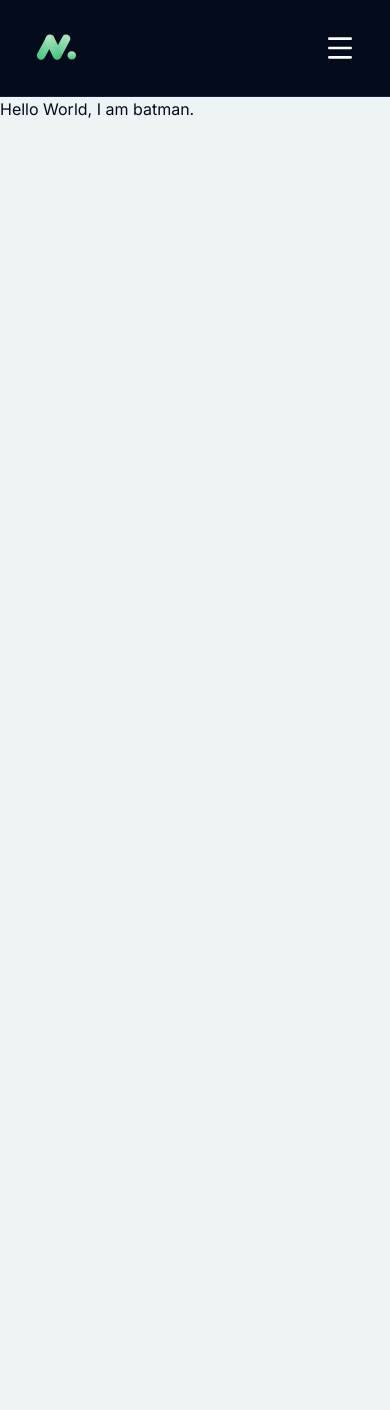
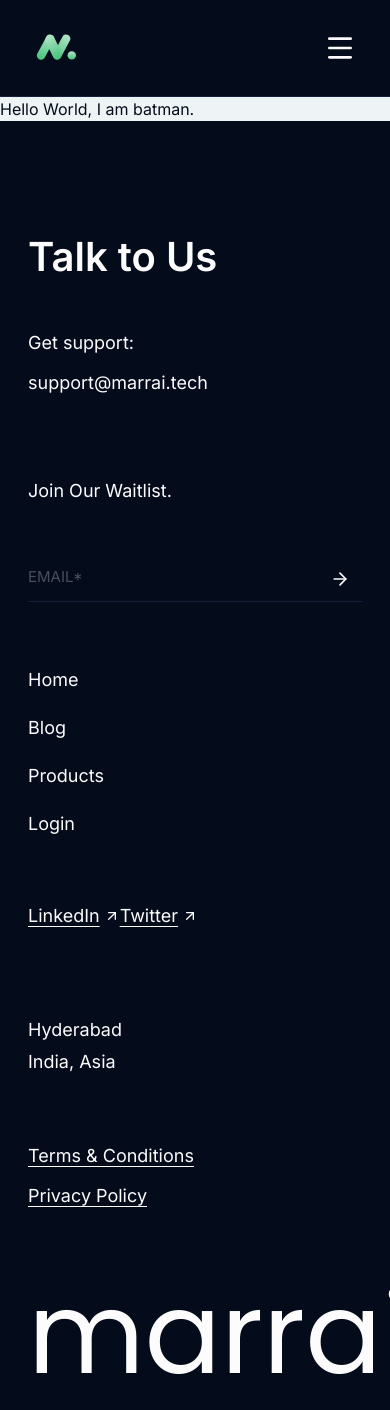
Before and after one commit to whyismeleige/marrai-web, a Next.js app: page / in a window 390 px wide. Before the commit the page ends 844 px from the top, so only its background shows below. Built offline with nearby package versions, Linux system fonts and the light colour scheme.

Commit message:
feat(layout): add responsive footer

```diff
--- a/src/app/layout.tsx
+++ b/src/app/layout.tsx
@@ -1,5 +1,6 @@
 import type { Metadata } from "next";
 import { Inter, Poppins } from "next/font/google";
+import { SiteFooter } from "@/components/layout/site-footer";
 import { SiteHeader } from "@/components/layout/site-header";
 import "./globals.css";
 import { cn } from "@/lib/utils";
@@ -40,7 +41,8 @@
     >
       <body className="min-h-full flex flex-col">
         <SiteHeader />
-        {children}
+        <main className="flex-1">{children}</main>
+        <SiteFooter />
       </body>
     </html>
   );
--- /dev/null
+++ b/src/components/layout/site-footer.tsx
@@ -0,0 +1,150 @@
+import Link from "next/link"
+import { ArrowRight, ArrowUpRight } from "lucide-react"
+
+const footerNavLinks = [
+  {
+    label: "Home",
+    href: "/",
+  },
+  {
+    label: "Blog",
+    href: "/blog",
+  },
+  {
+    label: "Products",
+    href: "/products",
+  },
+  {
+    label: "Login",
+    href: "/login",
+  },
+] as const
+
+const socialLinks = [
+  {
+    label: "LinkedIn",
+    href: "https://www.linkedin.com/company/marrai",
+  },
+  {
+    label: "Twitter",
+    href: "https://x.com/marrai",
+  },
+] as const
+
+const legalLinks = [
+  {
+    label: "Terms & Conditions",
+    href: "/terms",
+  },
+  {
+    label: "Privacy Policy",
+    href: "/privacy",
+  },
+] as const
+
+export function SiteFooter() {
+  return (
+    <footer className="dark overflow-hidden bg-background text-foreground">
+      <div className="mx-auto flex min-h-[48rem] w-full max-w-7xl flex-col px-7 pb-8 pt-28 sm:min-h-[58rem] sm:px-12 sm:pt-36 lg:min-h-[50rem] lg:px-8 lg:pb-10 lg:pt-32">
+        <div className="grid gap-16 lg:grid-cols-[1fr_28rem] lg:gap-24">
+          <div>
+            <h2 className="text-h1 font-semibold text-foreground sm:text-display">
+              Talk to Us
+            </h2>
+            <div className="mt-12 text-body-lg text-foreground sm:mt-14">
+              <p>Get support:</p>
+              <a
+                href="mailto:support@marrai.tech"
+                className="mt-3 inline-block rounded-sm underline-offset-4 transition-colors hover:text-primary focus-visible:outline-none focus-visible:ring-3 focus-visible:ring-ring/50"
+              >
+                support@marrai.tech
+              </a>
+            </div>
+
+            <div className="mt-20 max-w-xl sm:mt-24 lg:mt-28">
+              <p className="text-body-lg text-foreground">Join Our Waitlist.</p>
+              <form className="mt-12 flex items-end border-b border-border">
+                <label className="sr-only" htmlFor="footer-email">
+                  Email address
+                </label>
+                <input
+                  id="footer-email"
+                  name="email"
+                  type="email"
+                  placeholder="EMAIL*"
+                  className="min-w-0 flex-1 bg-transparent py-3 text-body uppercase text-foreground placeholder:text-muted-foreground/45 focus:outline-none"
+                />
+                <button
+                  type="submit"
+                  className="inline-flex size-11 shrink-0 items-center justify-center rounded-md text-foreground transition-colors hover:text-primary focus-visible:outline-none focus-visible:ring-3 focus-visible:ring-ring/50"
+                  aria-label="Join waitlist"
+                >
+                  <ArrowRight className="size-5" aria-hidden="true" />
+                </button>
+              </form>
+            </div>
+          </div>
+
+          <div className="grid gap-16 sm:grid-cols-2 lg:grid-cols-[10rem_1fr] lg:gap-x-20 lg:gap-y-28">
+            <nav aria-label="Footer" className="space-y-5">
+              {footerNavLinks.map((link) => (
+                <Link
+                  key={link.label}
+                  href={link.href}
+                  className="block rounded-sm text-body-lg text-foreground transition-colors hover:text-primary focus-visible:outline-none focus-visible:ring-3 focus-visible:ring-ring/50"
+                >
+                  {link.label}
+                </Link>
+              ))}
+            </nav>
+
+            <nav aria-label="Social" className="space-y-5">
+              {socialLinks.map((link) => (
+                <a
+                  key={link.label}
+                  href={link.href}
+                  target="_blank"
+                  rel="noreferrer"
+                  className="group inline-flex items-center gap-1 rounded-sm text-body-lg text-foreground underline underline-offset-4 transition-colors hover:text-primary focus-visible:outline-none focus-visible:ring-3 focus-visible:ring-ring/50"
+                >
+                  {link.label}
+                  <ArrowUpRight
+                    className="size-4 transition-transform group-hover:translate-x-0.5 group-hover:-translate-y-0.5"
+                    aria-hidden="true"
+                  />
+                </a>
+              ))}
+            </nav>
+
+            <address className="not-italic text-body-lg leading-8 text-foreground">
+              Hyderabad
+              <br />
+              India, Asia
+            </address>
+
+            <nav aria-label="Legal" className="space-y-3">
+              {legalLinks.map((link) => (
+                <Link
+                  key={link.label}
+                  href={link.href}
+                  className="block rounded-sm text-body-lg text-foreground underline underline-offset-4 transition-colors hover:text-primary focus-visible:outline-none focus-visible:ring-3 focus-visible:ring-ring/50"
+                >
+                  {link.label}
+                </Link>
+              ))}
+            </nav>
+          </div>
+        </div>
+
+        <div className="mt-auto pt-20 sm:pt-28 lg:pt-24">
+          <p
+            className="font-brand text-[clamp(6.25rem,29vw,23rem)] font- leading-[0.78] tracking-normal text-foreground"
+            aria-label="marrai"
+          >
+            marrai
+          </p>
+        </div>
+      </div>
+    </footer>
+  )
+}
```
